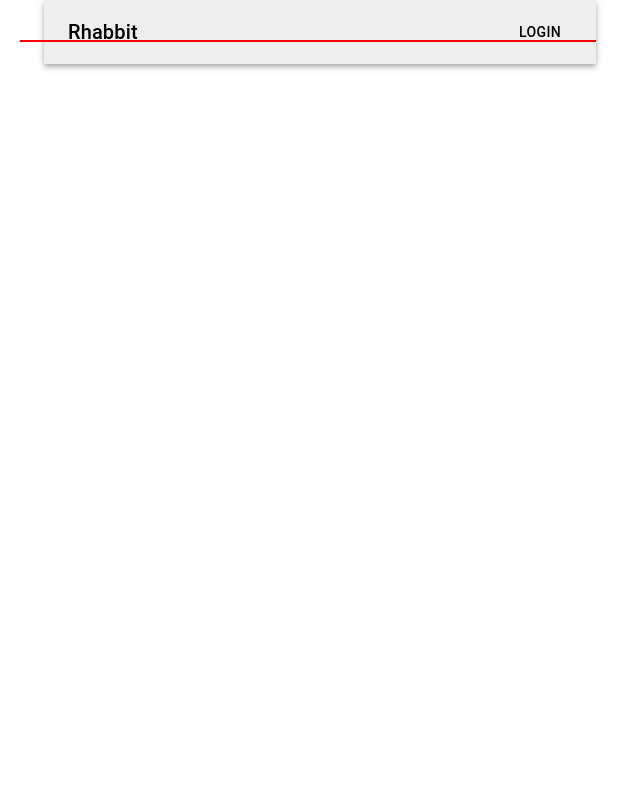
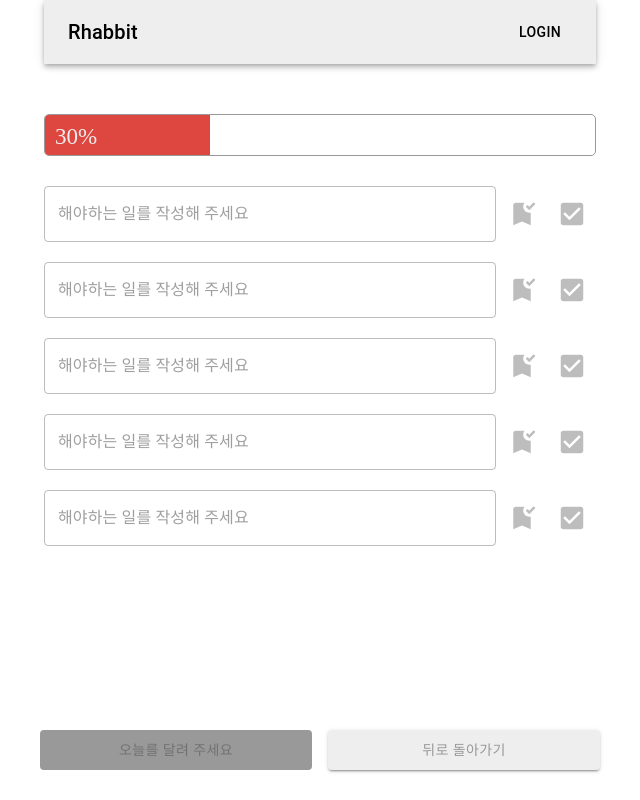
Before and after one commit to Rhabbit13/Rhabbit-FrontEnd, a React (Create React App) app: page /detail/1 in a window 1280 px wide. Shown: the whole page, without its empty margins (320-960 px from the left). Built offline with nearby package versions, Linux system fonts and the light colour scheme.

Commit message:
Detail & Fix page set

```diff
--- a/src/components/Edit.jsx
+++ b/src/components/Edit.jsx
@@ -1,7 +1,56 @@
 import React from "react";
+import styled from "styled-components";
+import TextField from "@mui/material/TextField";
+import Checkbox from "@mui/material/Checkbox";
+import ToggleButton from "@mui/material/ToggleButton";
+import CheckIcon from "@mui/icons-material/Check";
+import BookmarkAddedIcon from "@mui/icons-material/BookmarkAdded";
+const Edit = props => {
+  const { mode } = props;
+  const label = { inputProps: { "aria-label": "Checkbox demo" } };
 
-const Edit = () => {
-  return null;
+  const [selected, setSelected] = React.useState(false);
+
+  return (
+    <EditBox>
+      <TextField
+        disabled={mode}
+        style={{
+          width: "100%",
+        }}
+        label="해야하는 일를 작성해 주세요"
+        variant="outlined"
+        size="Normal"
+        color="error"
+      />
+
+      <ToggleButton
+        disabled={mode}
+        color="error"
+        style={{ border: "0px", backgroundColor: "#fff" }}
+        sx={{ "& .MuiSvgIcon-root": { fontSize: 30 } }}
+        value="check"
+        selected={selected}
+        onChange={() => {
+          setSelected(!selected);
+        }}
+      >
+        <BookmarkAddedIcon />
+      </ToggleButton>
+      <Checkbox
+        disabled={mode}
+        {...label}
+        color="error"
+        defaultChecked
+        sx={{ "& .MuiSvgIcon-root": { fontSize: 30 } }}
+      />
+    </EditBox>
+  );
 };
-
+const EditBox = styled.div`
+  display: flex;
+  width: 100%;
+  align-items: center;
+  margin-bottom: 20px;
+`;
 export default Edit;
--- a/src/components/Header.jsx
+++ b/src/components/Header.jsx
@@ -4,12 +4,17 @@ import Box from "@mui/material/Box";
 import Toolbar from "@mui/material/Toolbar";
 import Typography from "@mui/material/Typography";
 import Button from "@mui/material/Button";
-import IconButton from "@mui/material/IconButton";
-import MenuIcon from "@mui/icons-material/Menu";
 
 const Header = props => {
   return (
-    <Box sx={{ flexGrow: 2, backgroundColor: "#eee" }}>
+    <Box
+      sx={{
+        flexGrow: 2,
+        backgroundColor: "#eee",
+        width: "100%",
+        marginBottom: "50px",
+      }}
+    >
       <AppBar position="static" style={{ background: "#eee", color: "#000" }}>
         <Toolbar>
           <Typography variant="h6" component="div" sx={{ flexGrow: 1 }}>
--- a/src/pages/Detail.jsx
+++ b/src/pages/Detail.jsx
@@ -1,15 +1,106 @@
 import React from "react";
 import Grid from "@mui/material/Grid";
-import stuled from "styled-components";
+import styled from "styled-components";
+
+import Edit from "../components/Edit";
+import TextField from "@mui/material/TextField";
+import Button from "@mui/material/Button";
+import Stack from "@mui/material/Stack";
+import { useHistory, useParams } from "react-router";
+import Header from "../components/Header";
 
 const Detail = () => {
+  const percentage = 30;
+  const { pid } = useParams();
+  const history = useHistory();
+  const mode = "disabled";
+
+  const Bar = styled.div`
+    background-color: #de4640;
+    width: ${percentage}%;
+    height: 100%;
+    position: absolute;
+    left: 0px;
+    top: 0px;
+  `;
+  const GoFixPage = () => {
+    history.push(`/fix/${pid}`);
+  };
+
   return (
     <Grid
       container
-      style={{ border: "1px solid red" }}
+      style={{
+        marginTop: "0px",
+        marginLeft: "0px",
+        width: "100%",
+      }}
       rowSpacing={3}
       columnSpacing={{ xs: 2, sm: 2, md: 3 }}
-    ></Grid>
+    >
+      <Header></Header>
+      <Level>
+        <Percentage>{percentage}%</Percentage>
+        <Bar></Bar>
+      </Level>
+      {Array.from(Array(5)).map((_, index) => (
+        <Edit key={index} mode={mode}></Edit>
+      ))}
+      <Stack
+        direction="row"
+        spacing={2}
+        style={{
+          width: "100%",
+          position: "absolute",
+          left: "0px",
+          padding: "20px",
+          bottom: "10px",
+          boxSizing: "border-box",
+        }}
+      >
+        <Button
+          disabled={mode}
+          variant="contained"
+          style={{ width: "50%", backgroundColor: "#999", height: "40px" }}
+          onClick={GoFixPage}
+        >
+          {mode !== "disabled" ? "수정페이지 이동" : "오늘를 달려 주세요"}
+        </Button>
+
+        <Button
+          variant="contained"
+          style={{
+            width: "50%",
+            backgroundColor: "#eee",
+            color: "#999",
+            height: "40px",
+          }}
+          onClick={() => {
+            history.goBack();
+          }}
+        >
+          뒤로 돌아가기
+        </Button>
+      </Stack>
+    </Grid>
   );
 };
+const Level = styled.div`
+  width: 100%;
+  padding: 20px;
+  border-radius: 5px;
+  border: 1px solid #999;
+  margin-bottom: 30px;
+  position: relative;
+  overflow: hidden;
+`;
+const Percentage = styled.h3`
+  font-size: 23px;
+  color: #eee;
+  position: absolute;
+  left: 10px;
+  top: 10px;
+  z-index: 99;
+`;
+
 export default Detail;
--- a/src/pages/Fix.jsx
+++ b/src/pages/Fix.jsx
@@ -1,7 +1,100 @@
 import React from "react";
+import Grid from "@mui/material/Grid";
+import styled from "styled-components";
+import Button from "@mui/material/Button";
+import Stack from "@mui/material/Stack";
+import Header from "../components/Header";
+import { useHistory } from "react-router-dom";
+import Edit from "../components/Edit";
 
-const Fix = () => {
-  return <div>Fix</div>;
+const FixPage = () => {
+  const percentage = 30;
+  const history = useHistory();
+  const mode = "disabled";
+  const Bar = styled.div`
+    background-color: #de4640;
+    width: ${percentage}%;
+    height: 100%;
+    position: absolute;
+    left: 0px;
+    top: 0px;
+  `;
+  return (
+    <Grid
+      container
+      style={{
+        marginTop: "0px",
+        marginLeft: "0px",
+        width: "100%",
+      }}
+      rowSpacing={3}
+      columnSpacing={{ xs: 2, sm: 2, md: 3 }}
+    >
+      <Header></Header>
+      <Level>
+        <Percentage>{percentage}%</Percentage>
+        <Bar></Bar>
+      </Level>
+      {Array.from(Array(5)).map((_, index) => (
+        <Edit key={index} mode={mode}></Edit>
+      ))}
+      <Stack
+        direction="row"
+        spacing={2}
+        style={{
+          width: "100%",
+          position: "absolute",
+          left: "0px",
+          padding: "20px",
+          bottom: "10px",
+          boxSizing: "border-box",
+        }}
+      >
+        <Button
+          variant="contained"
+          style={{ width: "50%", backgroundColor: "#999", height: "40px" }}
+        >
+          수정하기
+        </Button>
+        <Button
+          variant="contained"
+          style={{
+            width: "50%",
+            backgroundColor: "#eee",
+            color: "#999",
+            height: "40px",
+          }}
+          onClick={() => {
+            history.goBack();
+          }}
+        >
+          뒤로 돌아가기
+        </Button>
+      </Stack>
+    </Grid>
+  );
 };
+const Level = styled.div`
+  width: 100%;
+  padding: 20px;
+  border-radius: 5px;
+  border: 1px solid #999;
+  margin-bottom: 30px;
+  position: relative;
+  overflow: hidden;
+`;
+const Percentage = styled.h3`
+  font-size: 23px;
+  color: #eee;
+  position: absolute;
+  left: 10px;
+  top: 10px;
+  z-index: 99;
+`;
 
-export default Fix;
+const Title = styled.h2`
+  font-size: 30px;
+  marg
+`;
+
+export default FixPage;
--- a/src/pages/Main.jsx
+++ b/src/pages/Main.jsx
@@ -2,11 +2,13 @@ import React from "react";
 import styled from "styled-components";
 import Grid from "@mui/material/Grid";
 import CardBox from "../components/CardBox";
+import Header from "../components/Header";
 
 const Main = props => {
   const pui = "asdasd2131234sdcz";
   return (
     <MainPage>
+      <Header></Header>
       <Grid container rowSpacing={3} columnSpacing={{ xs: 2, sm: 3, md: 2 }}>
         {Array.from(Array(5)).map((_, index) => (
           <Grid item xs={index === 0 ? 12 : 6} key={index}>
@@ -19,6 +21,6 @@ const Main = props => {
 };
 
 const MainPage = styled.div`
-  padding: 50px 0;
+  padding: 0px 0;
 `;
 export default Main;
--- a/src/shared/App.js
+++ b/src/shared/App.js
@@ -2,8 +2,6 @@ import "../styles/App.css";
 import Container from "@mui/material/Container";
 import { Route, Link, Switch } from "react-router-dom";
 import { createMuiTheme, MuiThemeProvider } from "@material-ui/core/styles";
-
-import Header from "../components/Header";
 import Main from "../pages/Main";
 import Login from "../pages/Login";
 import Detail from "../pages/Detail";
@@ -14,14 +12,16 @@ import Not from "../pages/Not";
 function App() {
   return (
     <div className="App">
-      <Container maxWidth="sm">
-        <Header></Header>
+      <Container
+        maxWidth="sm"
+        style={{ position: "relative", height: "100vh" }}
+      >
         <Switch>
           <Route exact path="/" component={() => <Main></Main>} />
           <Route path="/login" component={() => <Login></Login>} />
-          <Route path="/signup/:pui" component={() => <Signup></Signup>} />
-          <Route path="/detail/:pui" component={() => <Detail></Detail>} />
-          <Route path="/fix/:pui" component={() => <Fix></Fix>} />
+          <Route path="/signup" component={() => <Signup></Signup>} />
+          <Route path="/detail/:pid" component={() => <Detail></Detail>} />
+          <Route path="/fix/:pid" component={() => <Fix></Fix>} />
           <Route component={() => <Not></Not>} />
         </Switch>
       </Container>
```
Also changed, not shown: src/elements/ProgressBar.jsx (+35 -2 lines).
